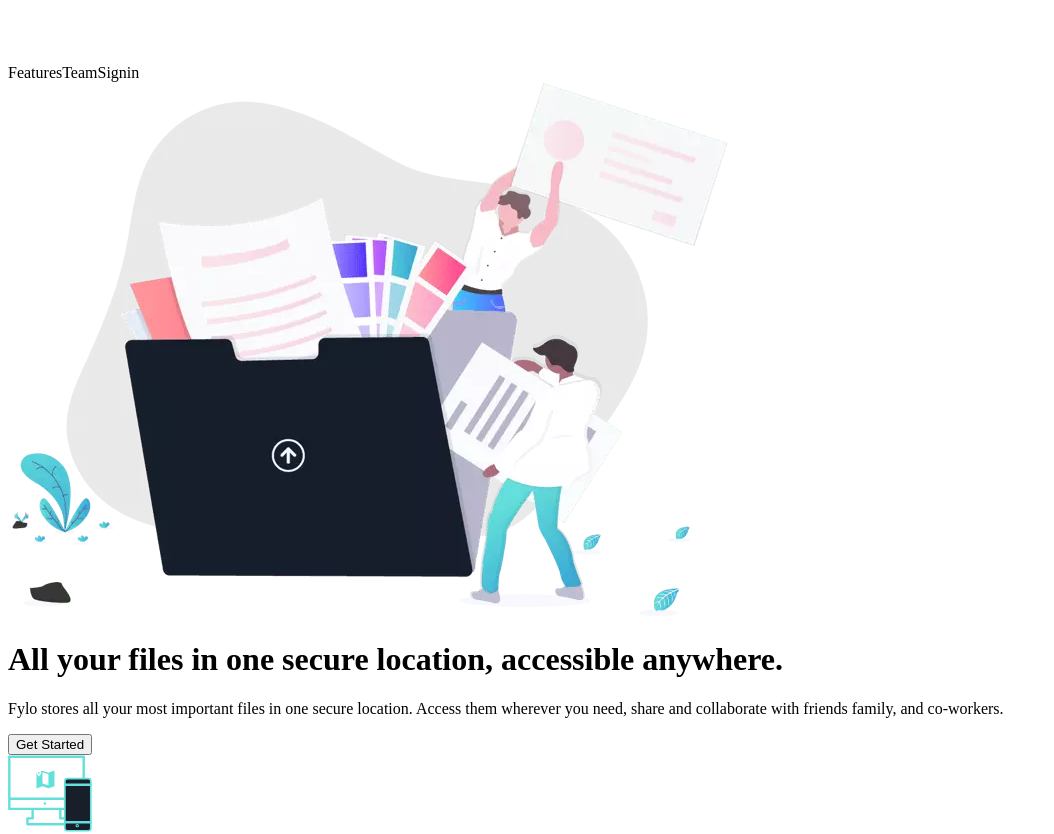
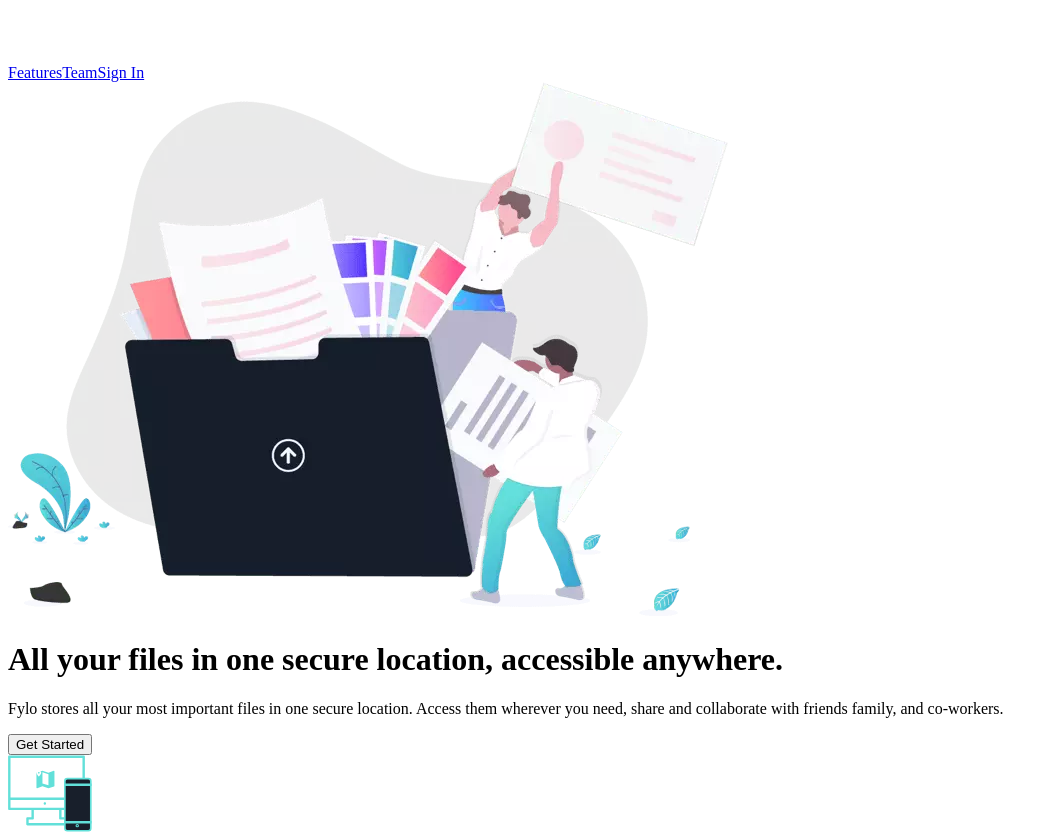
Before and after one commit to bilalturkmen/fylo-dark-theme-landing-page, a React (Vite) app: page / in a window 1280 px wide. Shown: the top 834 px of the page, without its empty margins (0-1054 px from the left). Built offline with nearby package versions, Linux system fonts and the light colour scheme; the HTML template or start-up script is replaced by a standard one.

Commit message:
update links

```diff
--- a/src/components/Features.tsx
+++ b/src/components/Features.tsx
@@ -3,7 +3,7 @@ import { featData } from "./";
 
 const Features = () => {
   return (
-    <section id="featuresSection" className="features">
+    <section id="features" className="features">
       {featData.features.map(
         (
           feat: {
--- a/src/components/Navbar.tsx
+++ b/src/components/Navbar.tsx
@@ -1,5 +1,5 @@
 import { useSticky } from "./";
-import { Navlinks } from "./";
+import { menuLinks } from "./";
 
 const Navbar = () => {
   // sticky navbar hooks
@@ -10,7 +10,15 @@ const Navbar = () => {
       <a href="#" className="notLink">
         <img src="./images/logo.svg" alt="Fylo Logo" width={176} height={52} />
       </a>
-      <Navlinks />
+      <nav>
+        {menuLinks.map((nav, i) => {
+          return (
+            <a key={i} href={nav.path}>
+              {nav.name}
+            </a>
+          );
+        })}
+      </nav>
     </div>
   );
 };
--- a/src/components/Navlinks.tsx
+++ /dev/null
@@ -1,24 +0,0 @@
-import { menuLinks } from "./";
-
-const Navlinks = () => {
-  // get menu links and add scroll id
-  const renderNavLink = (content: any) => {
-    const scrollToId: string = `${content.toLowerCase()}Section`;
-
-    const handleClickNav = () => {
-      (document.getElementById(scrollToId) as HTMLAnchorElement).scrollIntoView(
-        {
-          behavior: "smooth",
-        }
-      );
-    };
-    return (
-      <a key={content} onClick={handleClickNav}>
-        {content}
-      </a>
-    );
-  };
-  return <nav>{menuLinks.map((nav) => renderNavLink(nav))}</nav>;
-};
-
-export default Navlinks;
--- a/src/components/SubsForm.tsx
+++ b/src/components/SubsForm.tsx
@@ -25,7 +25,7 @@ const SubsForm = () => {
   };
 
   return (
-    <section id="signinSection" className="subsform">
+    <section id="signin" className="subsform">
       <h2>Get early access today</h2>
       <p>
         It only takes a minute to sign up and our free starter tier is extremely
--- a/src/components/Team.tsx
+++ b/src/components/Team.tsx
@@ -1,6 +1,6 @@
 const Team = () => {
   return (
-    <section id="teamSection" className="team">
+    <section id="team" className="team">
       <img
         src="./images/illustration-stay-productive.webp"
         alt=""
--- a/src/components/index.ts
+++ b/src/components/index.ts
@@ -10,7 +10,6 @@ import FooterComp from "./Footer";
 import Attribution from "./Attribution";
 import ScrolltoTop from "./ScrolltoTop";
 import { useSticky } from "../hooks/useSticky";
-import Navlinks from "./Navlinks";
 
 // Import Data
 import featData from "../data/feature-data.json";
@@ -20,7 +19,6 @@ import { menuLinks } from "../data/menu-data";
 //////////////////////////
 // Export Components
 export { Navbar };
-export { Navlinks };
 export { Hero };
 export { Features };
 export { Team };
--- a/src/data/menu-data.tsx
+++ b/src/data/menu-data.tsx
@@ -1 +1,5 @@
-export const menuLinks = ["Features", "Team", "Signin"];
+export const menuLinks = [
+  { name: "Features", path: "#features" },
+  { name: "Team", path: "#team" },
+  { name: "Sign In", path: "#signin" },
+];
```
